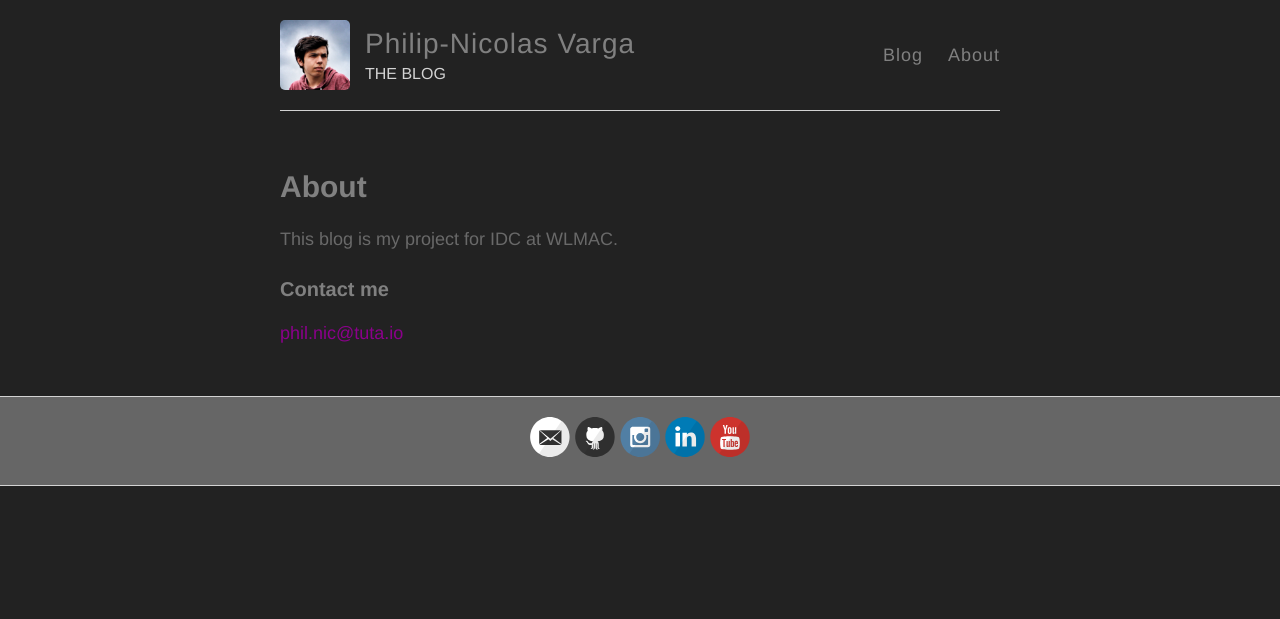
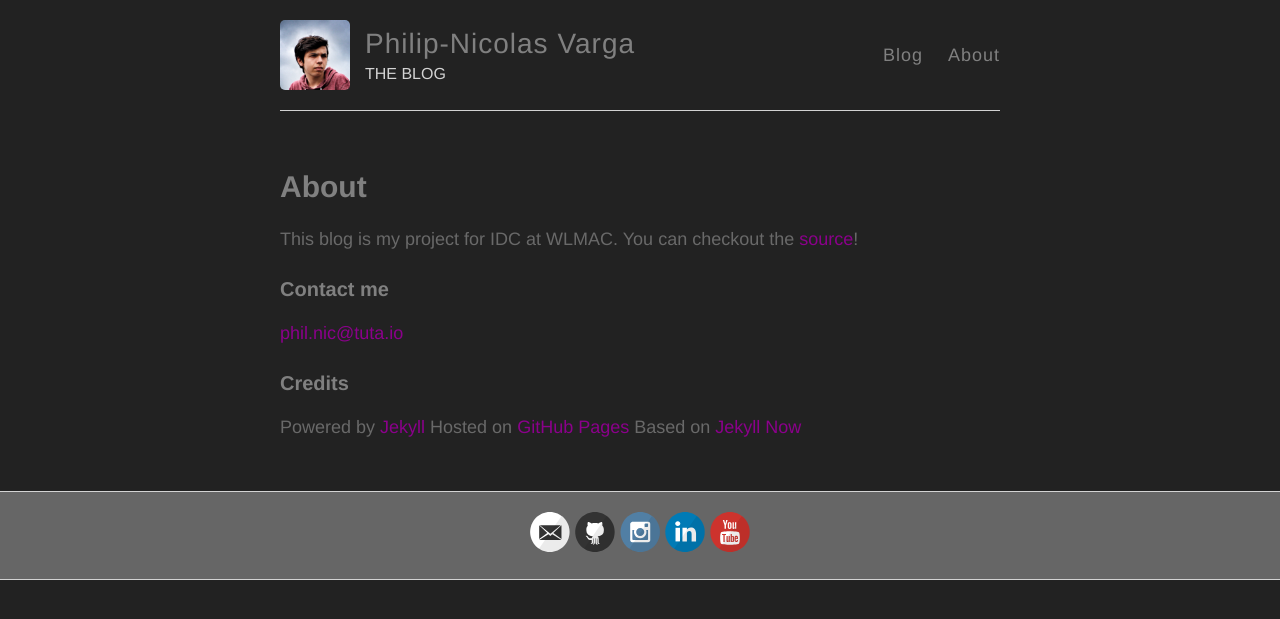
Before and after one commit to Philip-Nicolas/Philip-Nicolas.github.io, a Jekyll site: the page built from about.md, in a window 1280 px wide. Shown: the top 619 px of the page. Built offline with Jekyll 4.4.1, drawn with Linux system fonts in a browser that asks for light colours.

Commit message:
Gave credit where it was due, and fixed formatting on README

```diff
--- a/about.md
+++ b/about.md
@@ -4,8 +4,14 @@ title: About
 permalink: /about/
 ---
 
-This blog is my project for IDC at WLMAC.
+This blog is my project for IDC at WLMAC. You can checkout the [source](https://github.com/Philip-Nicolas/Philip-Nicolas.github.io)!
 
 ### Contact me
 
 [phil.nic@tuta.io](mailto:phil.nic@tuta.io)
+
+### Credits
+
+Powered by [Jekyll](https://jekyllrb.com)
+Hosted on [GitHub Pages](https://pages.github.com)
+Based on [Jekyll Now](https://www.jekyllnow.com)
```
Also changed, not shown: README.md.
